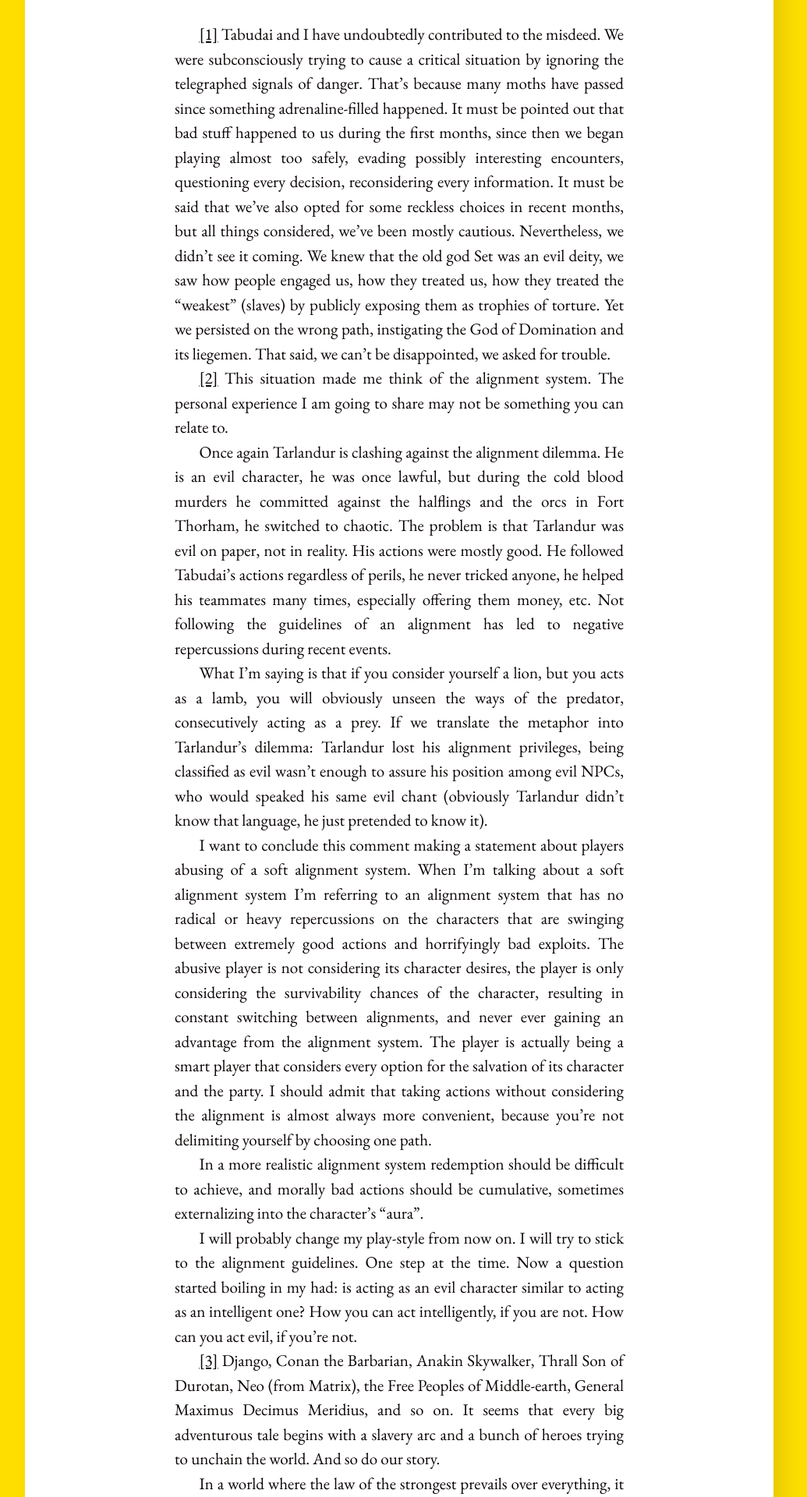
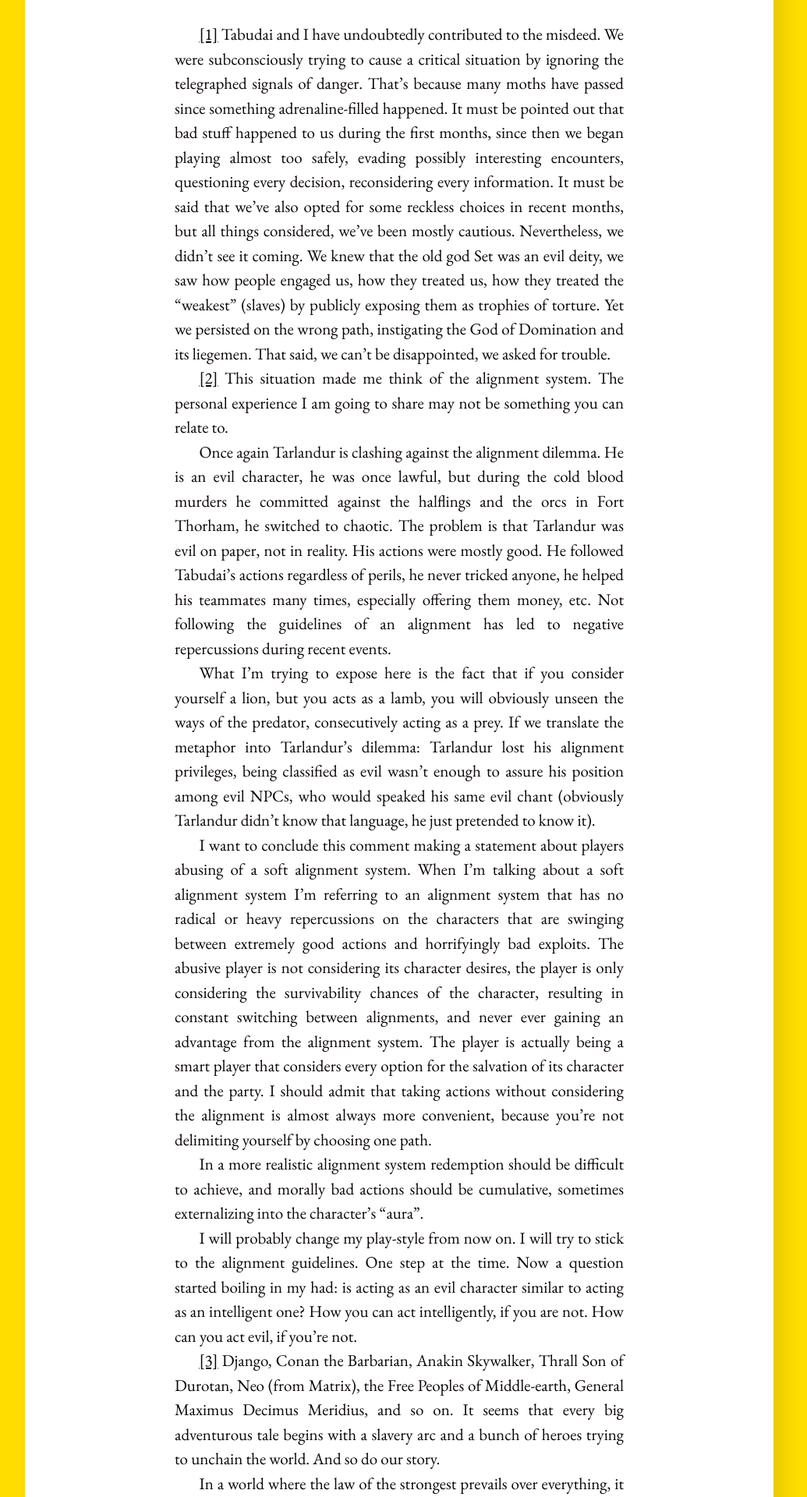
Before and after one commit to InexistentThirdChimera/InexistentThirdChimera.github.io, a Jekyll site: the page built from _posts/2023-03-07-player-report-3;-Slaves-To-Set-(from-lionbeak-campaign).md, in a window 1280 px wide. Shown: the part 2518-4438 px from the top of the page at 78% size, without its empty margins (128-1163 px from the left). Built offline with Jekyll 4.4.1, drawn with Linux system fonts in a browser that asks for light colours.

```diff
--- a/_posts/2023-03-07-player-report-3;-Slaves-To-Set-(from-lionbeak-campaign).md
+++ b/_posts/2023-03-07-player-report-3;-Slaves-To-Set-(from-lionbeak-campaign).md
@@ -67,7 +67,7 @@ That said, we can't be disappointed, we asked for trouble.
 Once again Tarlandur is clashing against the alignment dilemma. He is an evil character, he was once lawful, but during the cold blood murders he committed against the halflings and the orcs in Fort Thorham,  he switched to chaotic. The problem is that Tarlandur was evil on paper, not in reality. His actions were mostly good. He followed Tabudai’s actions regardless of perils, he never tricked anyone, he helped his teammates many times, especially offering them money, etc.
 Not following the guidelines of an alignment has led to negative repercussions during recent events.
 
-What I’m saying is that if you consider yourself a lion, but you acts as a lamb, you will obviously unseen the ways of the predator, consecutively acting as a prey. If we translate the metaphor into Tarlandur’s dilemma: Tarlandur lost his alignment privileges, being classified as evil wasn't enough to assure his position among evil NPCs, who would speaked his same evil chant (obviously Tarlandur didn’t know that language, he just pretended to know it).
+What I’m trying to expose here is the fact that if you consider yourself a lion, but you acts as a lamb, you will obviously unseen the ways of the predator, consecutively acting as a prey. If we translate the metaphor into Tarlandur’s dilemma: Tarlandur lost his alignment privileges, being classified as evil wasn't enough to assure his position among evil NPCs, who would speaked his same evil chant (obviously Tarlandur didn’t know that language, he just pretended to know it).
 
 I want to conclude this comment making a statement about players abusing of a soft alignment system. When I’m talking about a soft alignment system I’m referring to an alignment system that has no radical or heavy repercussions on the characters that are swinging between extremely good actions and horrifyingly bad exploits. The abusive player is not considering its character desires, the player is only considering the survivability chances of the character, resulting in constant switching between alignments, and never ever gaining an advantage from the alignment system. The player is actually being a smart player that considers every option for the salvation of its character and the party. I should admit that taking actions without considering the alignment is almost always more convenient, because you're not delimiting yourself by choosing one path.
 
```
